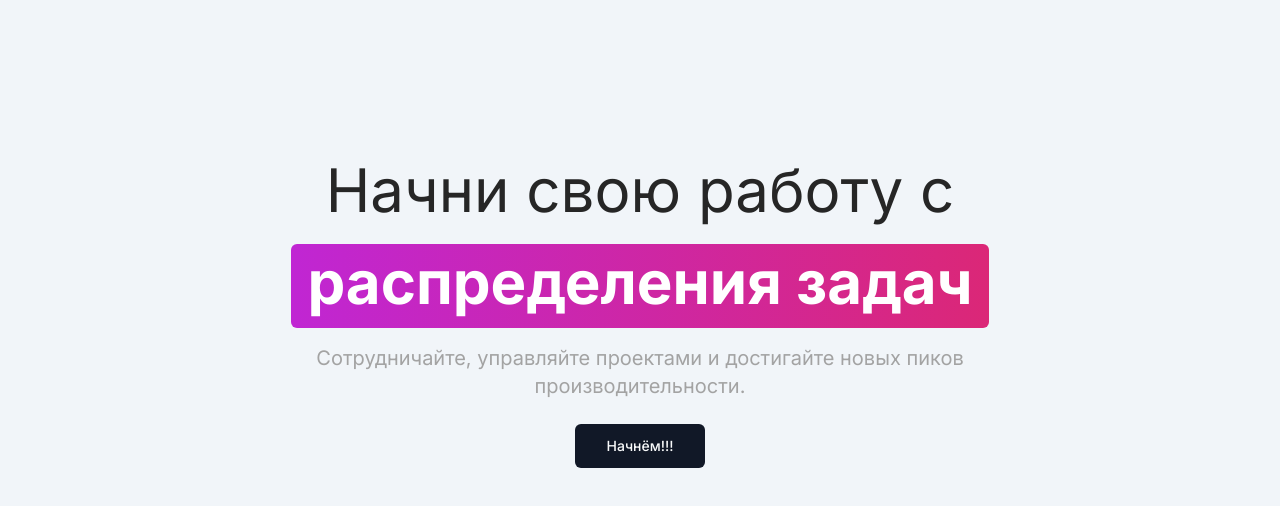
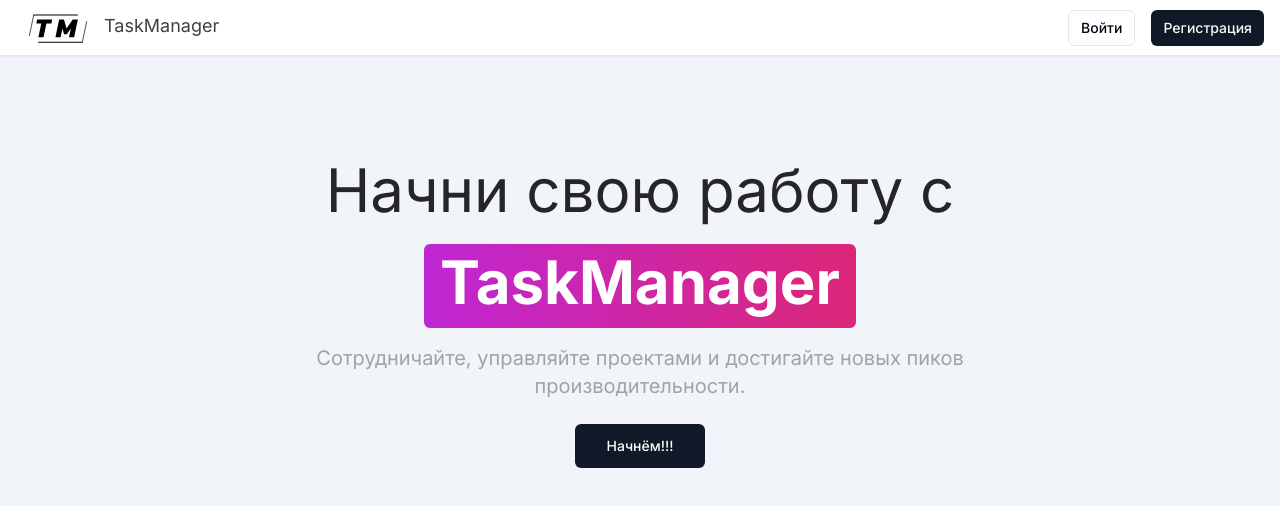
Before and after one commit to VladAleinikov/task-manager, a Next.js app: page / in a window 1280 px wide. Shown: the top 506 px of the page. Built offline with nearby package versions, Linux system fonts and the light colour scheme.

Commit message:
add navbar

```diff
--- /dev/null
+++ b/app/(landing)/_components/navbar.tsx
@@ -0,0 +1,17 @@
+import { Logo } from "@/components/logo";
+import { Button } from "@/components/ui/button";
+import Link from "next/link";
+
+export const Navbar = () => {
+  return (
+    <div className="fixed top-0 w-full h-14 px-4 border-b shadow-sm bg-white flex items-center">
+      <div className="md:max-w-screen-2xl mx-auto flex items-center w-full justify-between">
+        <Logo />
+        <div className="space-x-4 md:block md:w-auto flex items-center justify-between w-full">
+          <Button size="sm" variant="outline" asChild><Link href="/sign-in">Войти</Link></Button>
+          <Button size="sm"  asChild><Link href="/sign-up">Регистрация</Link></Button>
+        </div>
+      </div>
+    </div>
+  );
+};
--- a/app/(landing)/layout.tsx
+++ b/app/(landing)/layout.tsx
@@ -1,7 +1,12 @@
+import { Navbar } from "./_components/navbar";
+
 const LandingLayout = ({ children }: { children: React.ReactNode }) => {
   return (
     <div className="h-full bg-slate-100">
-      <main className="pt-40 pb-20 bg-slate-100">{children}</main>
+        <Navbar />
+      <main className="pt-40 pb-20 bg-slate-100">
+        {children}
+      </main>
     </div>
   );
 };
--- a/app/(landing)/page.tsx
+++ b/app/(landing)/page.tsx
@@ -10,7 +10,7 @@ const LandingPage = () => {
           Начни свою работу с
         </h1>
         <div className="font-bold text-3xl md:text-6xl bg-gradient-to-r from-fuchsia-600 to-pink-600 text-white px-4 p-2 rounded-md pb-4">
-          распределения задач
+          TaskManager
         </div>
       </div>
       <div className="text-sm md:text-xl text-neutral-400 mt-4 max-w-xs md:max-w-2xl text-center mx-auto">
--- /dev/null
+++ b/components/logo.tsx
@@ -0,0 +1,14 @@
+import Image from 'next/image'
+import Link from 'next/link'
+import React from 'react'
+
+export const Logo = () => {
+  return (
+        <Link href="/">
+              <div className='hover:opacity-75 transition items-center gap-x-2 hidden md:flex'>
+                    <Image src="/logo.svg" alt='logo' height={80} width={80} />
+                    <p className='text-lg text-neutral-700 pb-1'>TaskManager</p>
+              </div>
+    </Link>
+  )
+}
```
Also changed, not shown: public/logo.svg (added).
